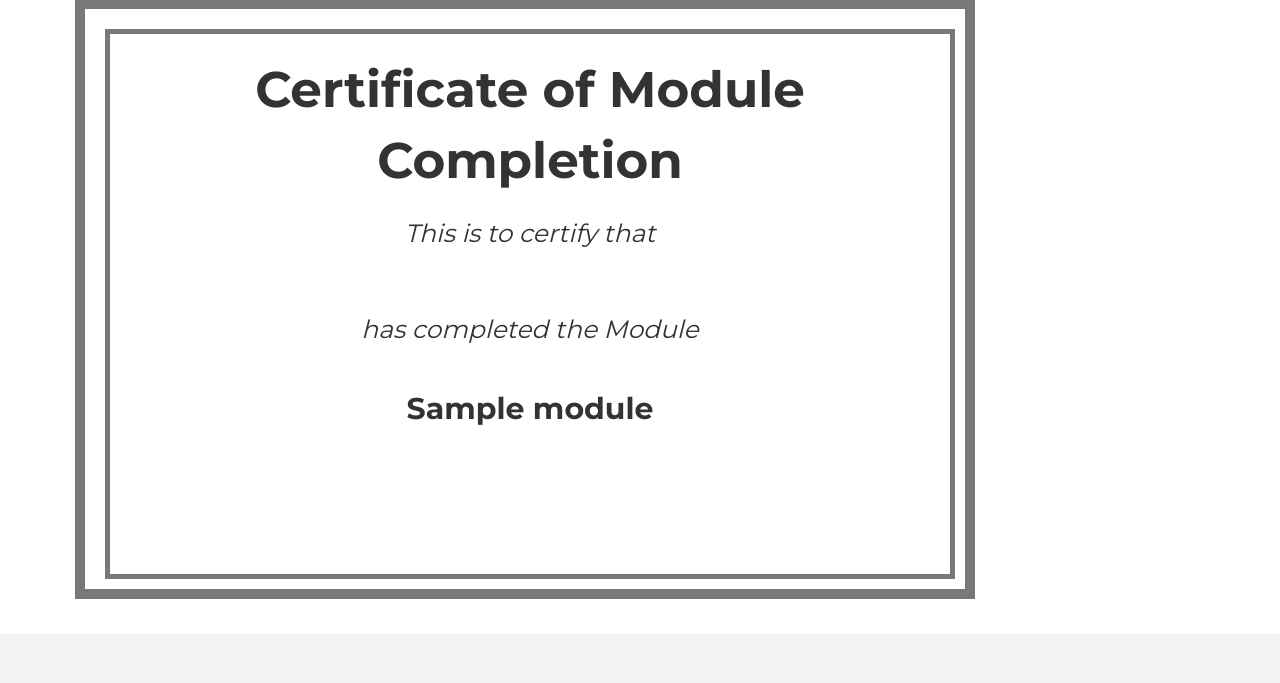
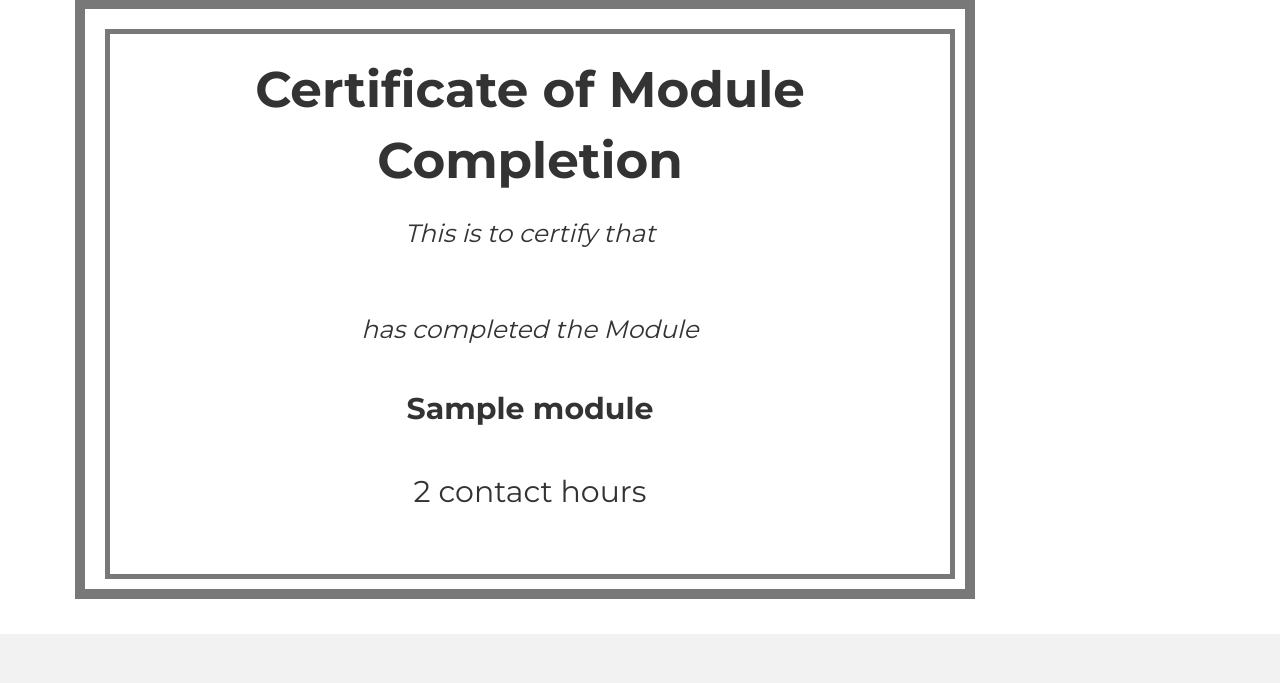
Before and after one commit to Tkucherera/home_care_site, a Django app: template templates/certificate.html in a window 1280 px wide. Shown: the part 1110-1793 px from the top of the page. Run offline with Django 3.2, Linux system fonts and the light colour scheme; tables that the repository leaves empty hold one stand-in row (values such as "Sample post"); the template is opened without the code that fills it: values that come from a table or form of the project are taken from there, most other values are stand-ins (such as "Sample title", 1, 10 or a date in 2020); some libraries are stand-ins or nearby versions.

Commit message:
'certificates'

```diff
--- a/templates/administrator.html
+++ b/templates/administrator.html
@@ -169,7 +169,7 @@
                                <span style="font-size:30px"><b>{{Test_complete.1.user.get_full_name}}</b></span><br/><br/>
                                <span style="font-size:25px"><i>has completed the Module</i></span> <br/><br/><br>
                                <span style="font-size:30px"> <b> {{module.name}} </b> </span> <br/><br><br>
-                              <span style="font-size:30px"></span>
+                              <span style="font-size:30px"><b> 2 contact hours </b></span><br><br>
                         </div>
                     </div>
                    {% endfor %}
--- a/templates/certificate.html
+++ b/templates/certificate.html
@@ -45,7 +45,7 @@
                                <span style="font-size:30px"><b>{{Test_complete.1.user.get_full_name}}</b></span><br/><br/>
                                <span style="font-size:25px"><i>has completed the Module</i></span> <br/><br/><br>
                                <span style="font-size:30px"> <b> {{module.name}} </b> </span> <br/><br><br>
-                              <span style="font-size:30px"></span>
+                              <span style="font-size:30px"> 2 contact hours </span><br><br>
                         </div>
                     </div>
                    {% endfor %}
```
